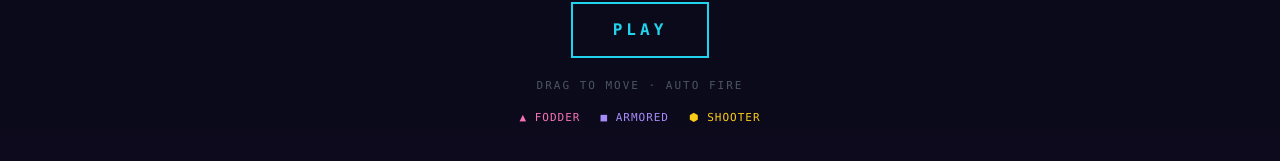
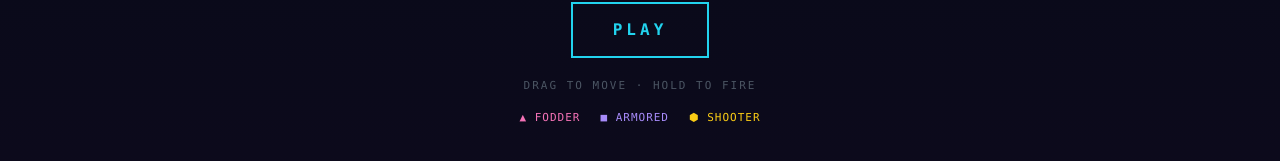
Before and after one commit to bdecrem/pixelpit, a Next.js app: page /pixelpit/arcade/blast in a window 1280 px wide. Shown: the part 407-568 px from the top of the page. Built offline with nearby package versions, Linux system fonts and the light colour scheme; no server answers.

Commit message:
sync from vibeceo 7eb2ffc307e8361d7cbb6cca35f415cd1f3bbd48

```diff
--- a/app/pixelpit/arcade/blast/page.tsx
+++ b/app/pixelpit/arcade/blast/page.tsx
@@ -398,6 +398,7 @@ export default function BlastPage() {
 
   const inputRef = useRef({
     targetX: 200,
+    firing: false,
   });
 
   const { user } = usePixelpitSocial(socialLoaded);
@@ -732,6 +733,7 @@ export default function BlastPage() {
     }
 
     inputRef.current.targetX = x;
+    inputRef.current.firing = true;
   }, [gameState, canvasSize, highScore]);
 
   const handlePointerMove = useCallback((e: React.PointerEvent) => {
@@ -743,7 +745,7 @@ export default function BlastPage() {
   }, [gameState]);
 
   const handlePointerUp = useCallback(() => {
-    // No-op — auto-fire means no firing state to clear
+    inputRef.current.firing = false;
   }, []);
 
   // Game loop
@@ -772,9 +774,9 @@ export default function BlastPage() {
       }
       game.player.x = Math.max(25, Math.min(canvasSize.w - 25, game.player.x));
 
-      // Shooting — always auto-fire, player just positions
+      // Shooting — hold to fire
       game.player.shootCooldown -= dt;
-      if (game.player.shootCooldown <= 0 && game.goos.length < MAX_BULLETS) {
+      if (input.firing && game.player.shootCooldown <= 0 && game.goos.length < MAX_BULLETS) {
         game.goos.push({
           x: game.player.x,
           y: game.player.y - 20,
@@ -1602,7 +1604,7 @@ export default function BlastPage() {
               PLAY
             </button>
             <p style={{ color: '#4b5563', fontSize: 11, marginTop: 20, letterSpacing: 2 }}>
-              DRAG TO MOVE &middot; AUTO FIRE
+              DRAG TO MOVE &middot; HOLD TO FIRE
             </p>
             <div style={{ display: 'flex', gap: 20, justifyContent: 'center', marginTop: 16 }}>
               <span style={{ color: THEME.triangle, fontSize: 11, letterSpacing: 1 }}>&#9650; FODDER</span>
```
